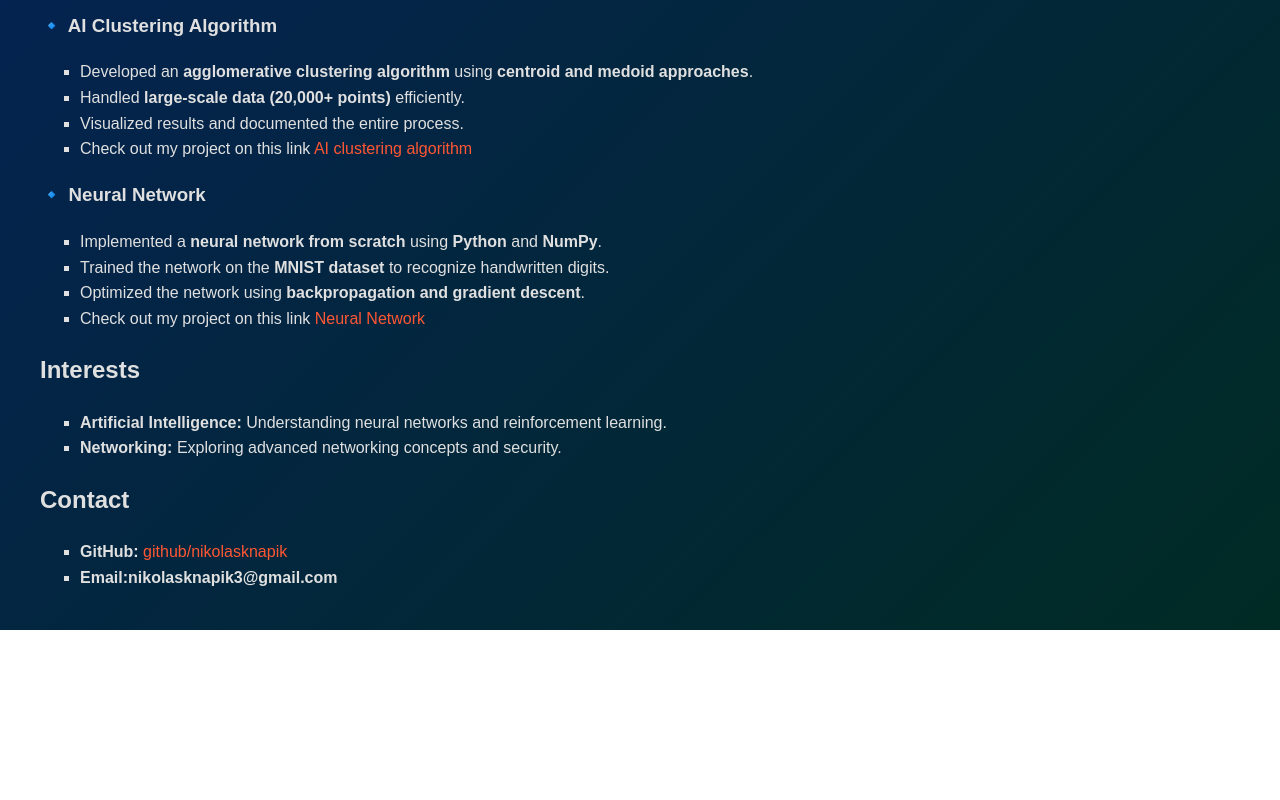
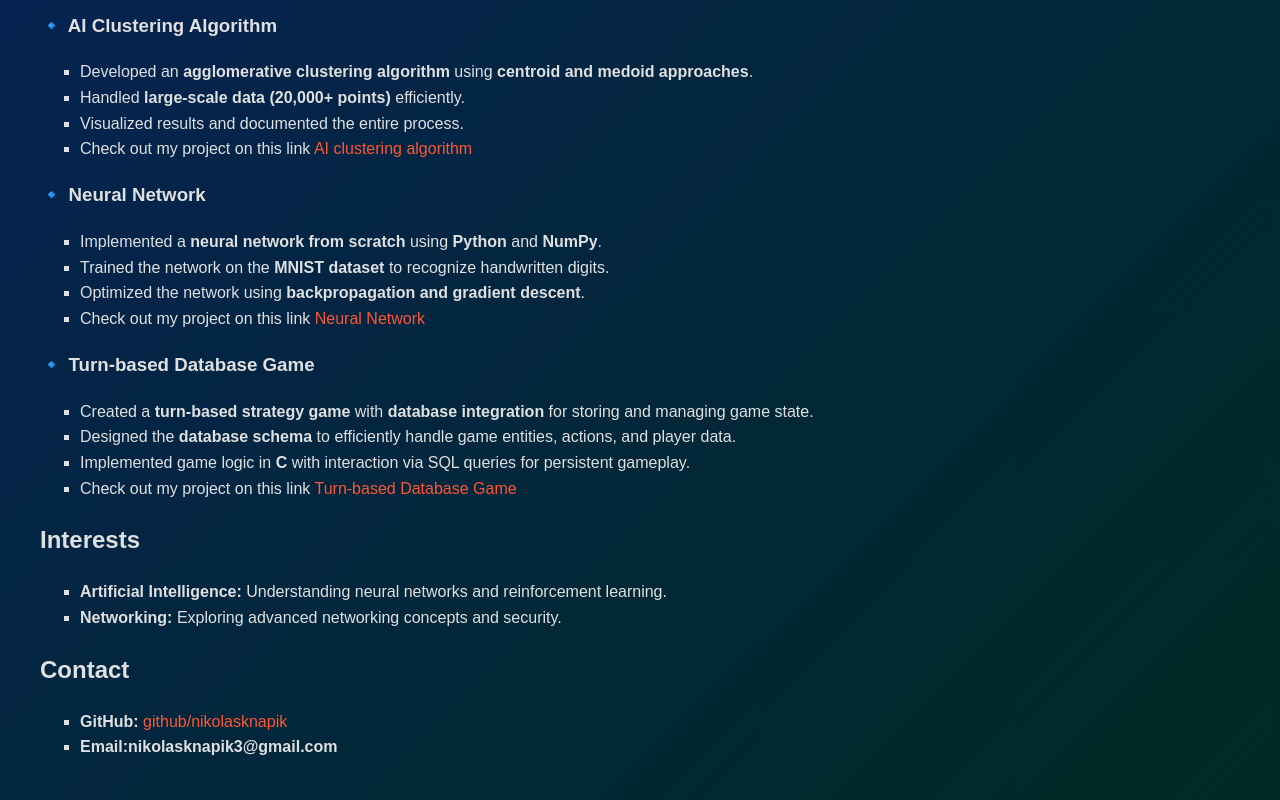
Before and after one commit to nikolasknapik/nikolasknapik.github.io, a plain HTML site: page index.html in a window 1280 px wide. Shown: the part 711-1511 px from the top of the page. Before the commit the page ends 1341 px from the top, so only its background shows below. Drawn offline with Linux system fonts and the light colour scheme.

Commit message:
Update index.html

```diff
--- a/index.html
+++ b/index.html
@@ -74,6 +74,14 @@
         <li> Check out my project on this link <a href = "https://github.com/nikolasknapik/Neural_Network">Neural Network</a> </li>
     </ul>
 
+        <h3>🔹 Turn-based Database Game</h3>
+    <ul>
+        <li>Created a <strong>turn-based strategy game</strong> with <strong>database integration</strong> for storing and managing game state.</li>
+        <li>Designed the <strong>database schema</strong> to efficiently handle game entities, actions, and player data.</li>
+        <li>Implemented game logic in <strong>C</strong> with interaction via SQL queries for persistent gameplay.</li>
+        <li>Check out my project on this link <a href="https://github.com/nikolasknapik/Turn_based_database_game">Turn-based Database Game</a></li>
+    </ul>
+
 
     <h2> Interests</h2>
     <ul>
```
